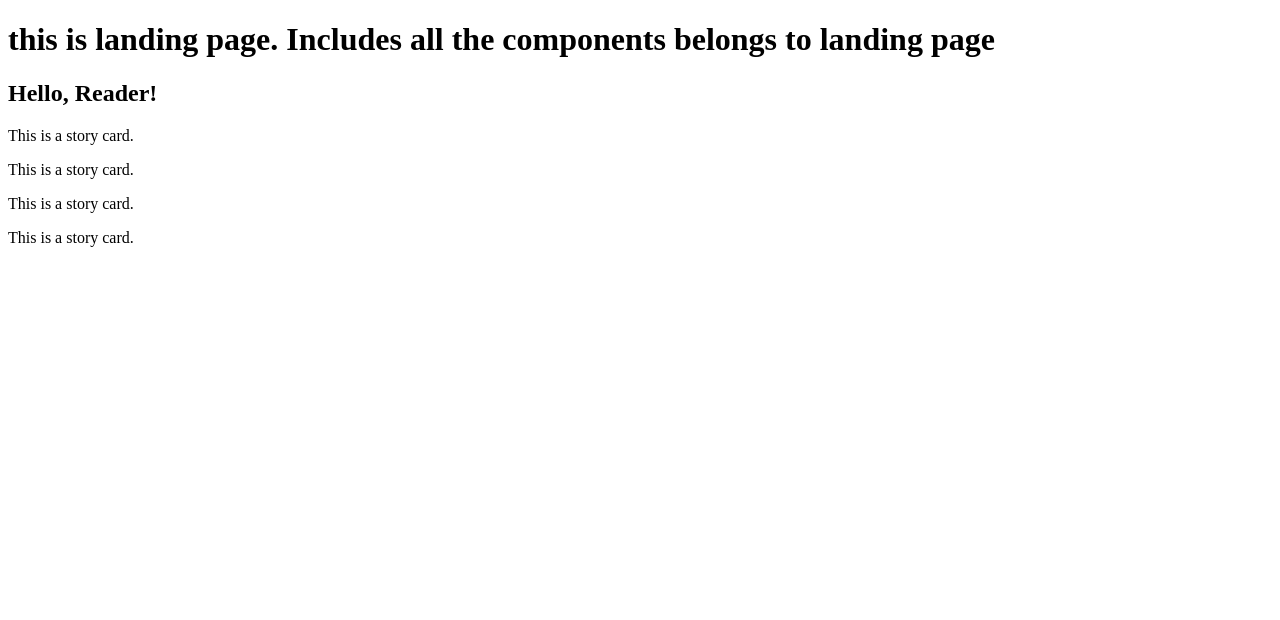
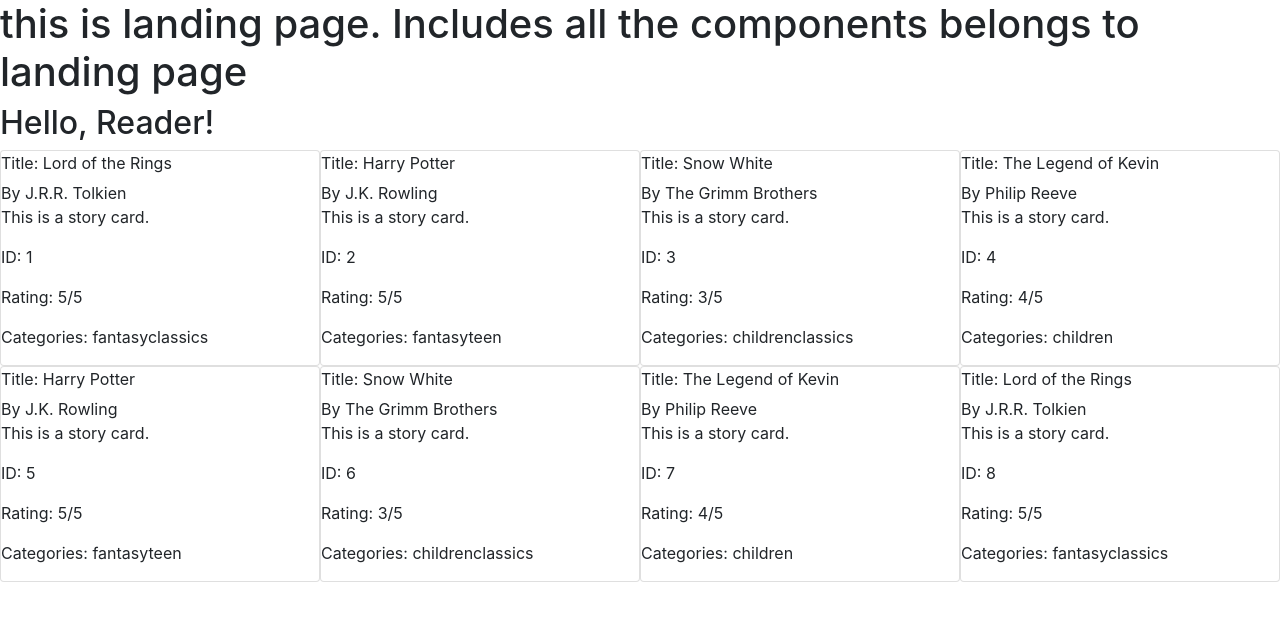
Before and after one commit to erlinh/VisualNovel, a React (Create React App) app in the folder client/: page / in a window 1280 px wide. Shown: the top 620 px of the page. Built offline with nearby package versions, Linux system fonts and the light colour scheme.

Commit message:
Add sample json data, basic browsing grid, story cards render sample data through props

```diff
--- /dev/null
+++ b/client/src/assets/resources/sampleBookData.json
@@ -0,0 +1,42 @@
+[
+    {"id": 1,
+    "title": "Lord of the Rings",
+    "author": "J.R.R. Tolkien",
+    "rating": 5,
+    "category": ["fantasy", "classics"]},
+    {"id": 2,
+    "title": "Harry Potter",
+    "author": "J.K. Rowling",
+    "rating": 5,
+    "category": ["fantasy", "teen"]},
+    {"id": 3,
+    "title": "Snow White",
+    "author": "The Grimm Brothers",
+    "rating": 3,
+    "category": ["children", "classics"]},
+    {"id": 4,
+    "title": "The Legend of Kevin",
+    "author": "Philip Reeve",
+    "rating": 4,
+    "category": ["children"]},
+    {"id": 5,
+    "title": "Harry Potter",
+    "author": "J.K. Rowling",
+    "rating": 5,
+    "category": ["fantasy", "teen"]},
+    {"id": 6,
+    "title": "Snow White",
+    "author": "The Grimm Brothers",
+    "rating": 3,
+    "category": ["children", "classics"]},
+    {"id": 7,
+    "title": "The Legend of Kevin",
+    "author": "Philip Reeve",
+    "rating": 4,
+    "category": ["children"]},
+    {"id": 8,
+    "title": "Lord of the Rings",
+    "author": "J.R.R. Tolkien",
+    "rating": 5,
+    "category": ["fantasy", "classics"]}
+]
--- /dev/null
+++ b/client/src/components/BrowsingGrid/BrowsingGrid.css
@@ -0,0 +1,4 @@
+.browsing-grid-wrapper {
+    display: grid;
+    grid-template-columns: repeat(4, 1fr);
+}
--- a/client/src/components/BrowsingGrid/BrowsingGrid.js
+++ b/client/src/components/BrowsingGrid/BrowsingGrid.js
@@ -1,13 +1,27 @@
 import React from 'react';
-import StoryCard from '../StoryCard/StoryCard';
+import StoryCards from './StoryCards/StoryCards';
+
+import './BrowsingGrid.css';
+
+// import {Col, Row} from 'reactstrap';
 
 export default function BrowsingGrid() {
   return (
-    <div>
-      <StoryCard />
-      <StoryCard />
-      <StoryCard />
-      <StoryCard />
+    <div className="browsing-grid-wrapper">
+      <StoryCards/>
     </div>
   );
 }
+
+{/* <Row>
+  <Col xs="3"><StoryCard /></Col>
+  <Col xs="3"><StoryCard /></Col>
+  <Col xs="3"><StoryCard /></Col>
+  <Col xs="3"><StoryCard /></Col>
+</Row>
+<Row>
+  <Col xs="3"><StoryCard /></Col>
+  <Col xs="3"><StoryCard /></Col>
+  <Col xs="3"><StoryCard /></Col>
+  <Col xs="3"><StoryCard /></Col>
+</Row> */}
--- /dev/null
+++ b/client/src/components/BrowsingGrid/StoryCard/StoryCard.js
@@ -0,0 +1,19 @@
+import React from 'react';
+
+import {
+  Card,
+  CardTitle, CardSubtitle
+} from 'reactstrap';
+
+export default function StoryCard({id, title, author, rating, categories}) {
+  return (
+    <Card>
+      <CardTitle>Title: {title}</CardTitle>
+      <CardSubtitle>By {author}</CardSubtitle>
+      <p>This is a story card.</p>
+      <p>ID: {id}</p>
+      <p>Rating: {rating}/5</p>
+      <p>Categories: {categories}</p>
+    </Card>
+  );
+}
--- /dev/null
+++ b/client/src/components/BrowsingGrid/StoryCards/StoryCards.js
@@ -0,0 +1,16 @@
+import React from 'react';
+import StoryCard from '../StoryCard/StoryCard';
+
+import allStories from '../../../assets/resources/sampleBookData.json';
+
+export default function StoryCards() {
+  const allStoryCards = allStories.map(story =>
+    <StoryCard key={story.id} id={story.id} title={story.title} author={story.author} rating={story.rating} categories={story.category} />
+  );
+
+  return (
+    <>
+      {allStoryCards}
+    </>
+  );
+}
--- a/client/src/components/StoryCard/StoryCard.js
+++ /dev/null
@@ -1,9 +0,0 @@
-import React from 'react';
-
-export default function StoryCard() {
-  return (
-    <div>
-      <p>This is a story card.</p>
-    </div>
-  );
-}
--- a/client/src/index.js
+++ b/client/src/index.js
@@ -2,6 +2,8 @@ import React from 'react';
 import ReactDOM from 'react-dom';
 import App from './App';
 import * as serviceWorker from './serviceWorker';
+
+import 'bootstrap/dist/css/bootstrap.min.css';
 
 ReactDOM.render(
   <React.StrictMode>
```
